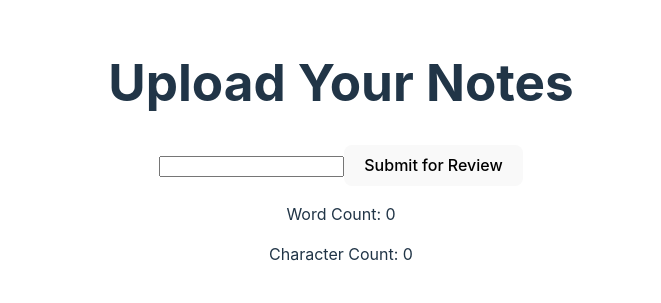
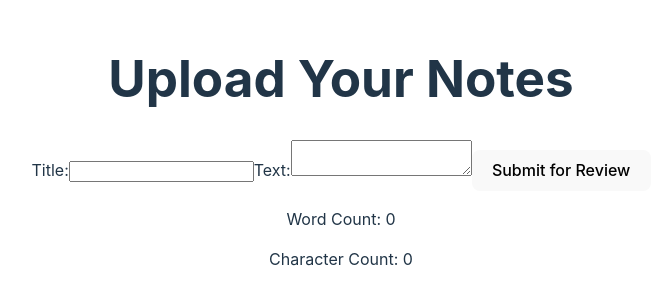
Before and after one commit to SimonZhao7/Maomorize, a React (Vite) app: page /upload in a window 1280 px wide. Shown: the part 249-552 px from the top of the page, without its empty margins (299-960 px from the left). Built offline with nearby package versions, Linux system fonts and the light colour scheme.

Commit message:
added View and added title for firebase

```diff
--- a/src/routes/Upload/index.jsx
+++ b/src/routes/Upload/index.jsx
@@ -4,9 +4,11 @@ import { collection, addDoc, serverTimestamp } from 'firebase/firestore';
 import { db } from '../../../firebase';
 
 const Upload = () => {
-	// State variables to store input text and user ID
+	// State variables to store input text, title, and user ID
 	const [inputText, setInputText] = useState('');
-	const [userId, setUserId] = useState('user123'); // Replace 'user123' with the actual user ID
+	const [title, setTitle] = useState('');
+	//! do const [userId, setUserId] = useState('user123'); once you implement userid
+	const [userId] = useState('user123'); // Replace 'user123' with the actual user ID
 
 	// Asynchronous function to handle the button click and save the input text
 	const handleButtonClick = async () => {
@@ -20,6 +22,7 @@ const Upload = () => {
 		// Add a new document to the 'notes' collection with additional fields
 		await addDoc(notesCollection, {
 			userId: userId,
+			title: title,
 			text: savedText,
 			dateCreated: serverTimestamp(),
 			lastStudied: null, // Default value is null
@@ -45,13 +48,20 @@ const Upload = () => {
 			{/* Heading */}
 			<h1>Upload Your Notes</h1>
 
-			{/* Input field */}
+			{/* Input fields */}
+			<label htmlFor='title'>Title:</label>
 			<input
 				type='text'
+				id='title'
+				value={title}
+				onChange={(e) => setTitle(e.target.value)}
+				//! add a set title userid function
+			/>
+			<label htmlFor='text'>Text:</label>
+			<textarea
+				id='text'
 				value={inputText}
-				onChange={(e) => {
-					setInputText(e.target.value);
-				}}
+				onChange={(e) => setInputText(e.target.value)}
 			/>
 
 			{/* Button to trigger saving with optional custom document ID */}
--- /dev/null
+++ b/src/routes/View/index.jsx
@@ -0,0 +1,15 @@
+//import { useState } from 'react';
+import './View.css';
+// import { collection, addDoc, serverTimestamp } from 'firebase/firestore';
+// import { db } from '../../../firebase';
+
+const View = () => {
+	return (
+		<div>
+			{/* Heading */}
+			<h1>View Page</h1>
+		</div>
+	);
+};
+
+export default View;
```
Also changed, not shown: src/App.jsx (+9 -7 lines), src/routes/View/View.css (added).
